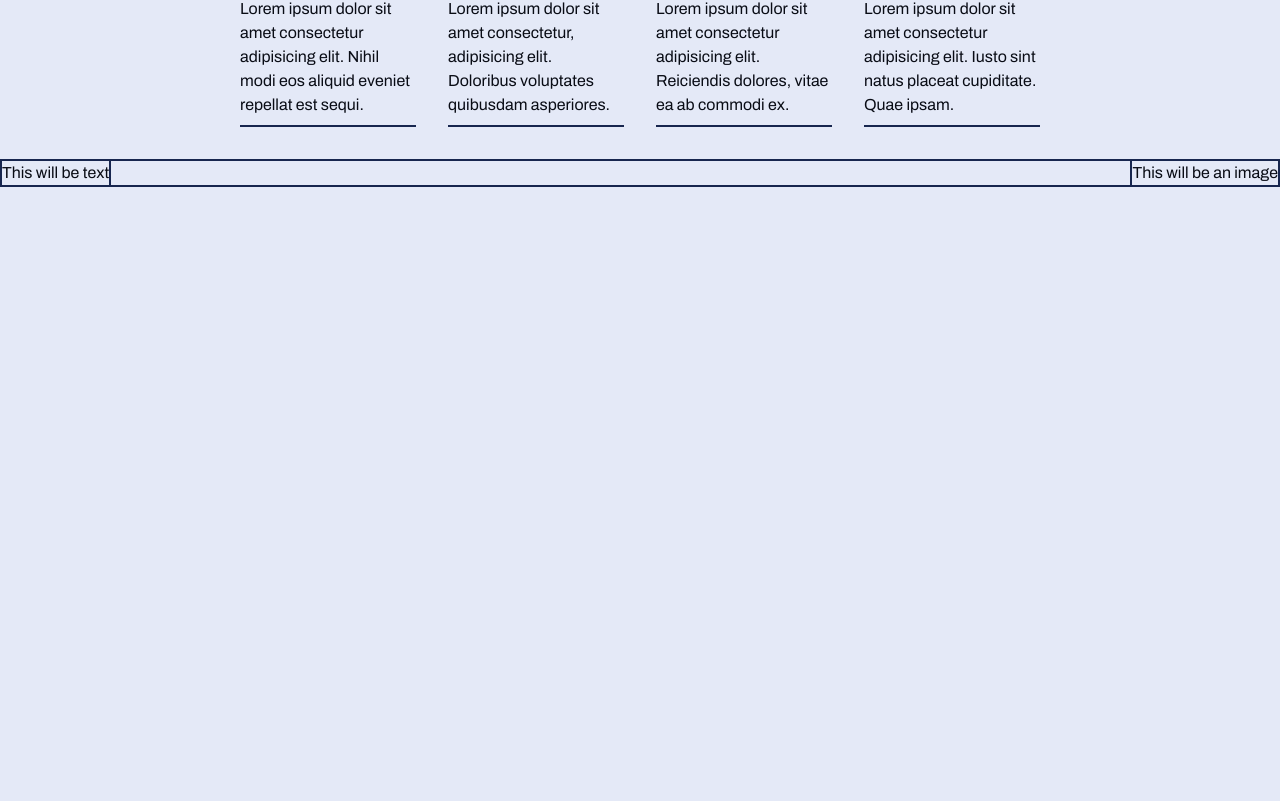
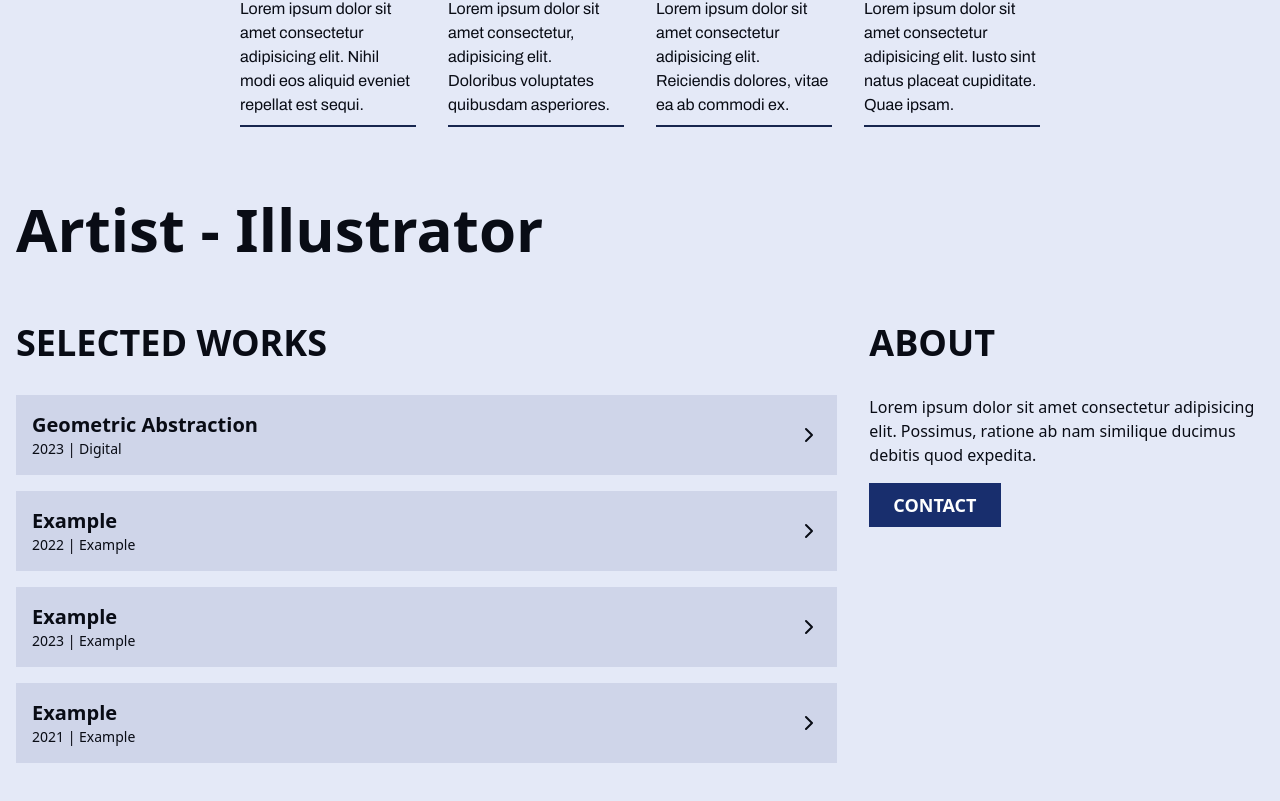
Before and after one commit to and-rs/portfolio-joseph-carreno, a Next.js app: page / in a window 1280 px wide. Shown: the part 551-1352 px from the top of the page. Before the commit the page ends 800 px from the top, so only its background shows below. Built offline with nearby package versions, Linux system fonts and the light colour scheme.

Commit message:
new section

```diff
--- a/package.json
+++ b/package.json
@@ -12,6 +12,7 @@
     "@radix-ui/react-slot": "^1.1.0",
     "class-variance-authority": "^0.7.0",
     "clsx": "^2.1.1",
+    "framer-motion": "^11.11.9",
     "lucide-react": "^0.445.0",
     "next": "14.2.13",
     "react": "^18",
--- a/src/components/grid-layout.tsx
+++ b/src/components/grid-layout.tsx
@@ -1,10 +1,108 @@
+"use client";
+
+import { useState } from "react";
+import { motion } from "framer-motion";
+import { ChevronRight } from "lucide-react";
+import Image from "next/image";
+
 export default function GridLayout() {
+  const [selectedWork, setSelectedWork] = useState<number | null>(null);
+
+  const works = [
+    { id: 1, title: "Geometric Abstraction", year: 2023, medium: "Digital" },
+    { id: 2, title: "Example", year: 2022, medium: "Example" },
+    { id: 3, title: "Example", year: 2023, medium: "Example" },
+    {
+      id: 4,
+      title: "Example",
+      year: 2021,
+      medium: "Example",
+    },
+  ];
+
   return (
-    <>
-      <div className="flex justify-between border-2">
-        <span className="border-r-2">This will be text</span>
-        <div className="w-800 border-l-2">This will be an image</div>
+    <div className="min-h-screen font-sans">
+      <div className="container mx-auto px-4 py-10">
+        <header className="mb-16">
+          <h1 className="mb-4 text-6xl font-bold">Artist - Illustrator</h1>
+        </header>
+
+        <div className="grid grid-cols-1 gap-8 md:grid-cols-3">
+          <div className="md:col-span-2">
+            <h2 className="mb-8 text-4xl font-bold">SELECTED WORKS</h2>
+            <div className="space-y-4">
+              {works.map((work) => (
+                <motion.div
+                  key={work.id}
+                  className="flex cursor-pointer items-center justify-between bg-primary/10 p-4"
+                  whileHover={{ scale: 1.02 }}
+                  onClick={() => setSelectedWork(work.id)}
+                >
+                  <div>
+                    <h3 className="text-xl font-bold">{work.title}</h3>
+                    <p className="text-sm">
+                      {work.year} | {work.medium}
+                    </p>
+                  </div>
+                  <ChevronRight className="h-6 w-6" />
+                </motion.div>
+              ))}
+            </div>
+          </div>
+
+          <div className="md:col-span-1">
+            <div className="sticky top-16">
+              <h2 className="mb-8 text-4xl font-bold">ABOUT</h2>
+              <p className="mb-4">
+                Lorem ipsum dolor sit amet consectetur adipisicing elit.
+                Possimus, ratione ab nam similique ducimus debitis quod
+                expedita.
+              </p>
+              <motion.button
+                className="bg-primary px-6 py-2 text-lg font-bold text-white"
+                whileHover={{ scale: 1.05 }}
+                whileTap={{ scale: 0.95 }}
+              >
+                CONTACT
+              </motion.button>
+            </div>
+          </div>
+        </div>
+
+        {selectedWork && (
+          <motion.div
+            initial={{ opacity: 0 }}
+            animate={{ opacity: 1 }}
+            exit={{ opacity: 0 }}
+            className="fixed inset-0 z-50 flex items-center justify-center bg-white bg-opacity-90"
+            onClick={() => setSelectedWork(null)}
+          >
+            <div className="max-w-2xl bg-white p-8">
+              <h3 className="mb-4 text-3xl font-bold">
+                {works.find((w) => w.id === selectedWork)?.title}
+              </h3>
+              <p className="mb-4 text-xl">
+                {works.find((w) => w.id === selectedWork)?.year} |
+                {works.find((w) => w.id === selectedWork)?.medium}
+              </p>
+              <div className="mb-4 aspect-video bg-gray-200">
+                {/* Placeholder for artwork image */}
+                <Image
+                  src={`/placeholder.svg?height=400&width=600`}
+                  alt={works.find((w) => w.id === selectedWork)?.title}
+                  className="h-full w-full object-cover"
+                />
+              </div>
+              <p>
+                This is where a detailed description of the selected artwork
+                would go. It could include information about the artist&apos;s
+                inspiration, techniques used, and the significance of the piece
+                in their body of work.
+              </p>
+            </div>
+          </motion.div>
+        )}
       </div>
-    </>
+    </div>
   );
 }
```
Also changed, not shown: 1 other file (tests, documents, lock files or other folders).
